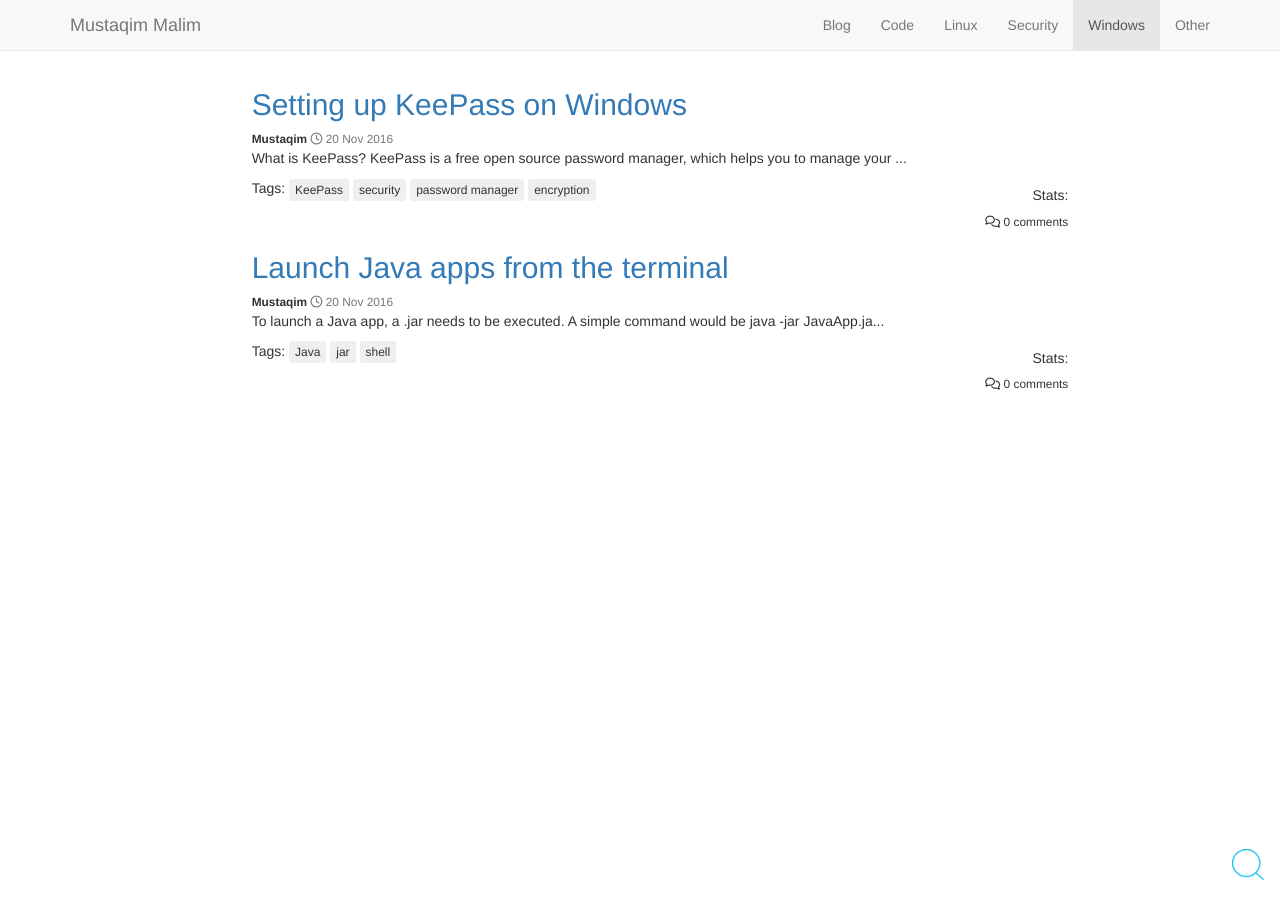
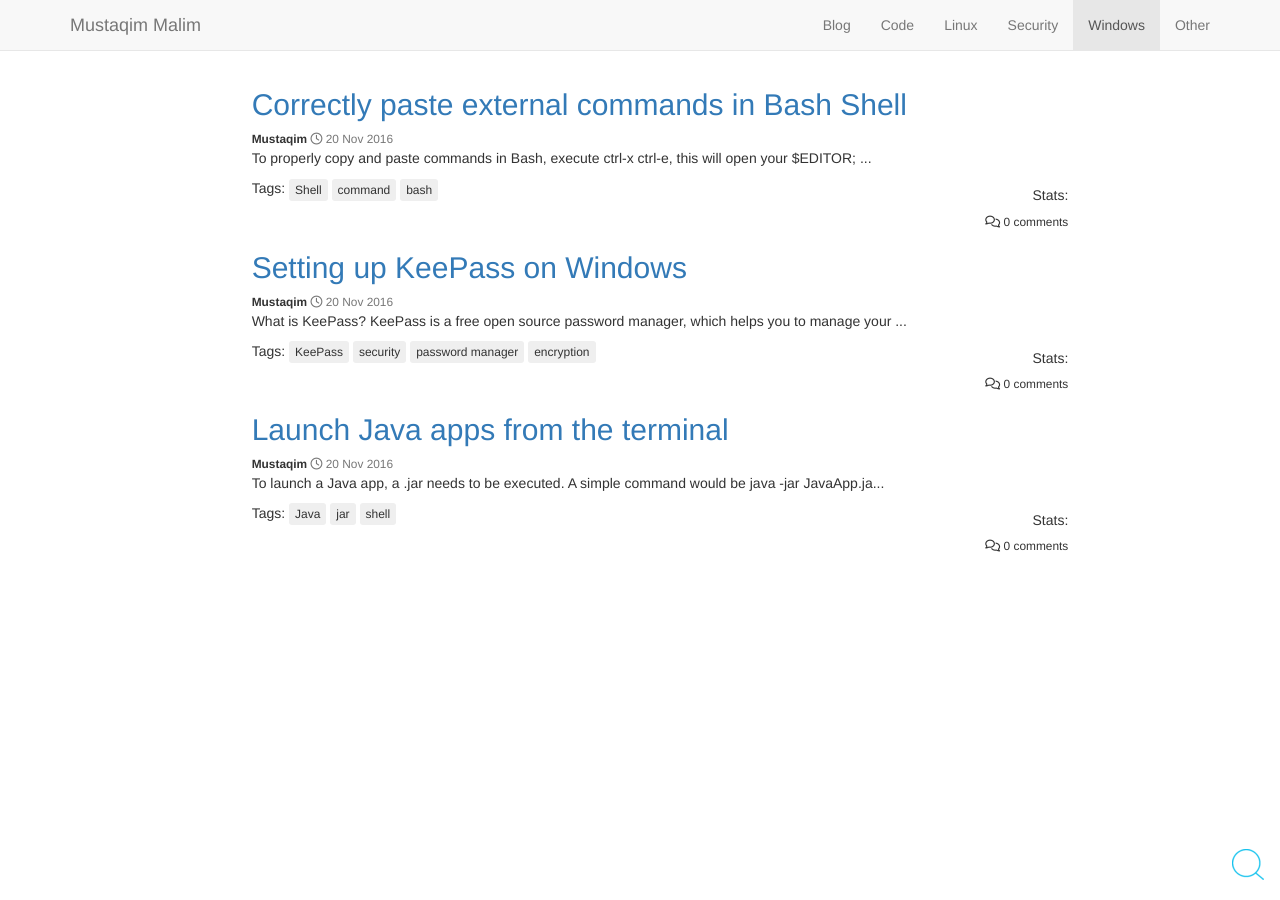
Before and after one commit to mustaqimM/mustaqimM.github.io, a Jekyll site: the page built from blog/windows.html, in a window 1280 px wide. Built offline with Jekyll 4.4.1, drawn with Linux system fonts in a browser that asks for light colours; nearby versions of some CDN libraries; library files that are not in the unit come from our copies; comment, search, counter and statistics services are not loaded.

Commit message:
first commit

````diff
--- a/_data/careers.yml
+++ b/_data/careers.yml
@@ -2,7 +2,7 @@
     detail: C++
     i18n: cpp
   desc:
-    detail: Code primarily in C++; C and Java.
+    detail: Code primarily in C++ with Qt; Java, C & Python.
     i18n: career_des
   date:
     detail: Apr. 2016
--- a/_data/links.yml
+++ b/_data/links.yml
@@ -1,5 +1,5 @@
 - last_name: Malim
   first_name: Mustaqim
-  desc: 'C++; C; Java Developer.'
+  desc: 'C++ | Java & C Developer.'
   website: 'https://mustaqim.me'
   email: 'mustaqim@protonmail.com'
--- a/_posts/2017-01-28-Correctly-paste-commands-in-Bash.md
+++ b/_posts/2017-01-28-Correctly-paste-commands-in-Bash.md
@@ -1 +1,12 @@
+---
+layout: post
+title:  "Correctly paste external commands in Bash Shell"
+date:   2016-11-20
+desc: "Correctly paste external commands in Bash Shell"
+keywords: "bash,command,execute,shell"
+categories: [Linux,Windows]
+tags: [Shell,command,bash]
+icon: fa-terminal
+---
+
 To properly copy and paste commands in Bash, execute ```ctrl-x ctrl-e```, this will open your $EDITOR; paste the code; examine it; then quit the editor (```:x```) and it will execute(in ```zsh``` you have to press <ENTER>).
````
Also changed, not shown: _posts/2016-01-08-Launch-Java-apps.md (+1 -1 lines), _posts/2016-11-19-Vim.md (+1 -1 lines), _posts/2016-11-20-mpv.md (+1 -1 lines).
